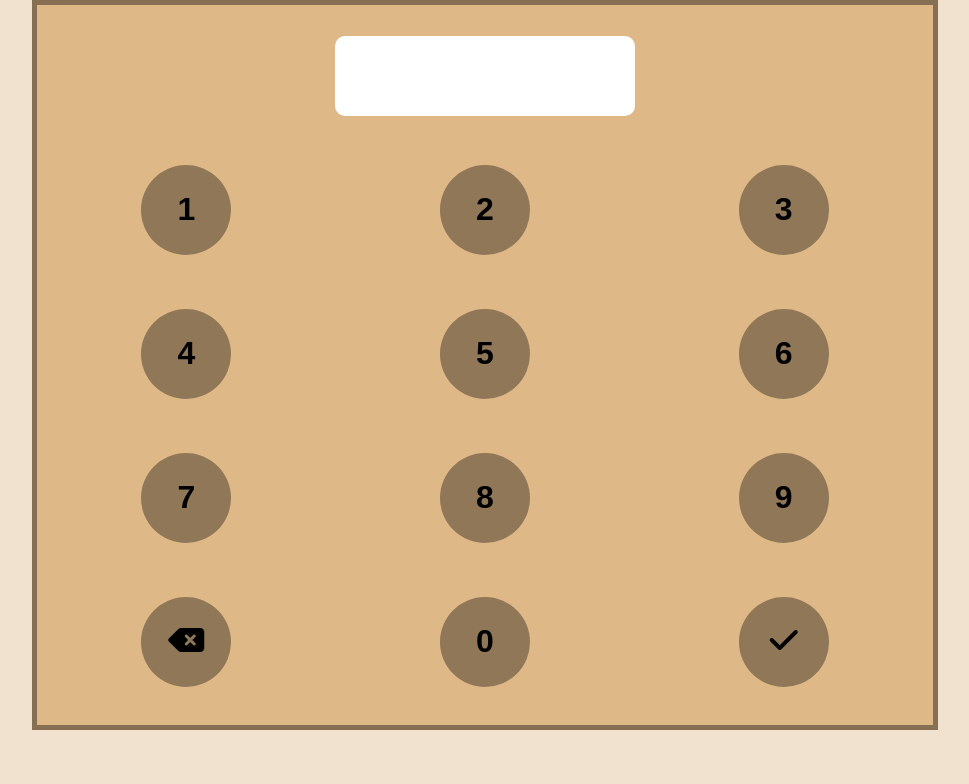
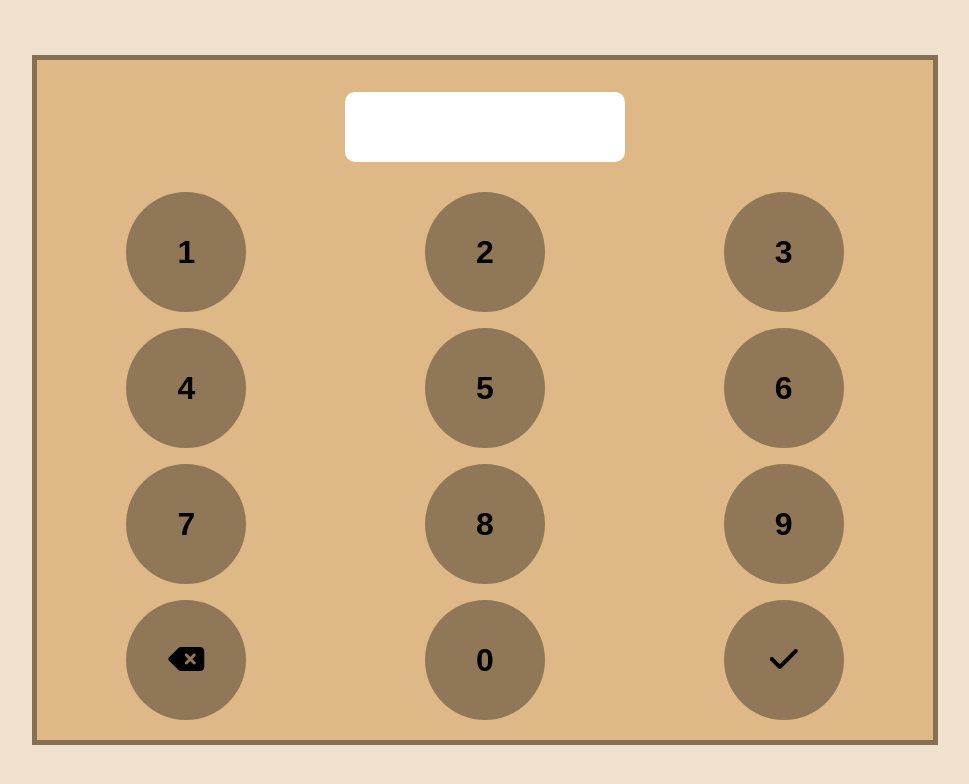
Before and after one commit to MrPoli/pinpadApp, a plain HTML site: page index.html in a window 1280 px wide. Shown: the whole page, without its empty margins (155-1124 px from the left). Drawn offline with Linux system fonts and the light colour scheme.

Commit message:
v1.0 complete

```diff
--- a/index.html
+++ b/index.html
@@ -8,6 +8,7 @@
     <link rel="stylesheet" href="css/style.css" />
     <link rel="stylesheet" href="css/medium.css" />
     <link rel="stylesheet" href="css/large.css" />
+    <link rel="stylesheet" href="css/xl.css" />
     <link href="https://fonts.googleapis.com/icon?family=Material+Icons" rel="stylesheet">
     <title>Pin Pad App</title>
 </head>
--- a/scss/large.scss
+++ b/scss/large.scss
@@ -1,13 +1,16 @@
 @media screen and (min-width: 768px) {
+  body {
+    min-height: 720px;
     .main {
-    height: 90vh;
+      height: 85vh;
+      min-height: 620px;
       border-top: 5px solid rgba(0, 0, 0, 0.397);
       border-bottom: 5px solid rgba(0, 0, 0, 0.397);
       .main__inputDiv {
         .main__inputDiv--input {
           box-sizing: border-box;
-        height: 80px;
-        width: 300px;
+          height: 70px;
+          width: 280px;
           padding-top: 22px;
           font-size: 48px;
           letter-spacing: 25px;
@@ -23,8 +26,8 @@
         align-items: center;
         justify-items: center;
         .main__buttons--button {
-        width: 90px;
-        height: 90px;
+          width: 120px;
+          height: 120px;
           border-radius: 50%;
           border: none;
           font-size: 32px;
@@ -37,3 +40,4 @@
       }
     }
   }
+}
--- a/scss/medium.scss
+++ b/scss/medium.scss
@@ -1,13 +1,14 @@
 @media screen and (min-width: 577px) {
   body {
+    display: flex;
+    justify-content: center;
+    align-items: center;
     background-color: rgba(219, 181, 132, 0.38);
+    min-height: 480px;
     .main {
-      margin: 0 auto;
       width: 70vw;
       border-left: 5px solid rgba(0, 0, 0, 0.397);
       border-right: 5px solid rgba(0, 0, 0, 0.397);
-      // border-top: 0;
-      // border-bottom: 0;
     }
   }
 }
--- a/scss/style.scss
+++ b/scss/style.scss
@@ -3,6 +3,10 @@
   padding: 0;
 }
 
+body {
+  height: 100vh;
+  width: 100vw;
+  min-width: 100vw;
   .main {
     display: flex;
     flex-direction: column;
@@ -51,3 +55,4 @@
       }
     }
   }
+}
--- /dev/null
+++ b/scss/xl.scss
@@ -0,0 +1,8 @@
+@media screen and (min-width: 993px) {
+  body {
+    .main {
+      max-height: 1200px;
+      max-width: 1000px;
+    }
+  }
+}
```
Also changed, not shown: dashboard.html (+4 -1 lines), css/large.css, css/medium.css, css/style.css, css/xl.css (added), 4 other files. Lines whose indentation alone changed are shown as unchanged.
